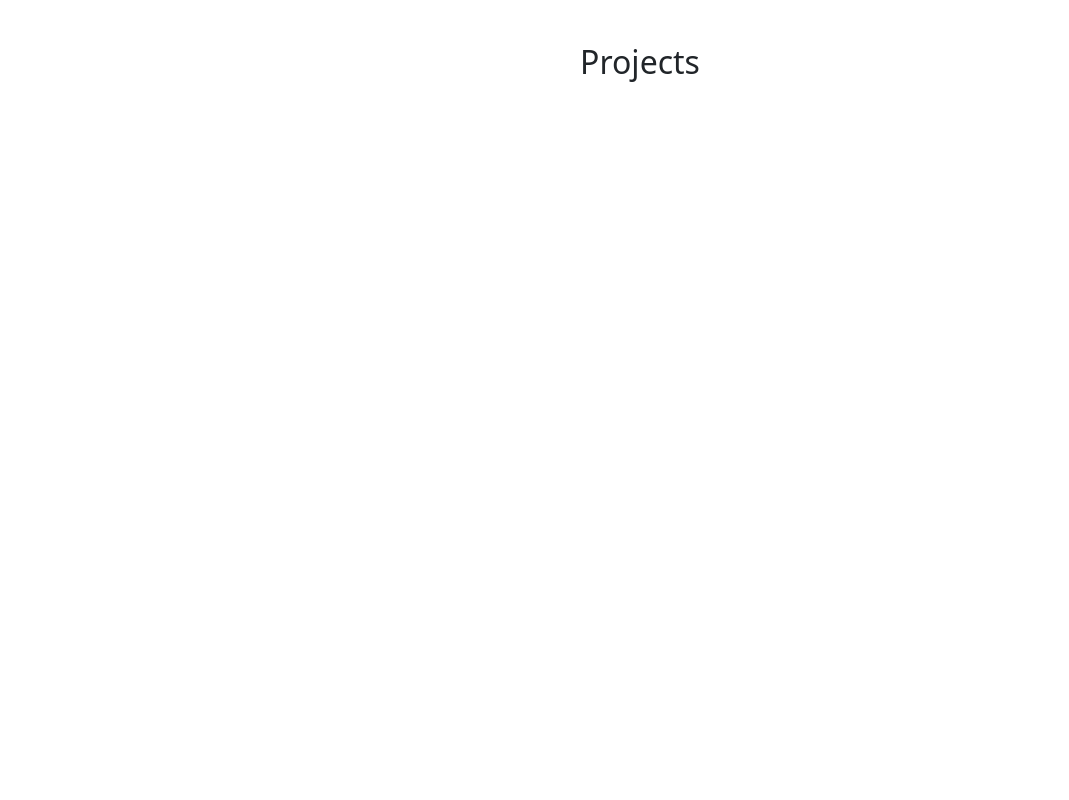
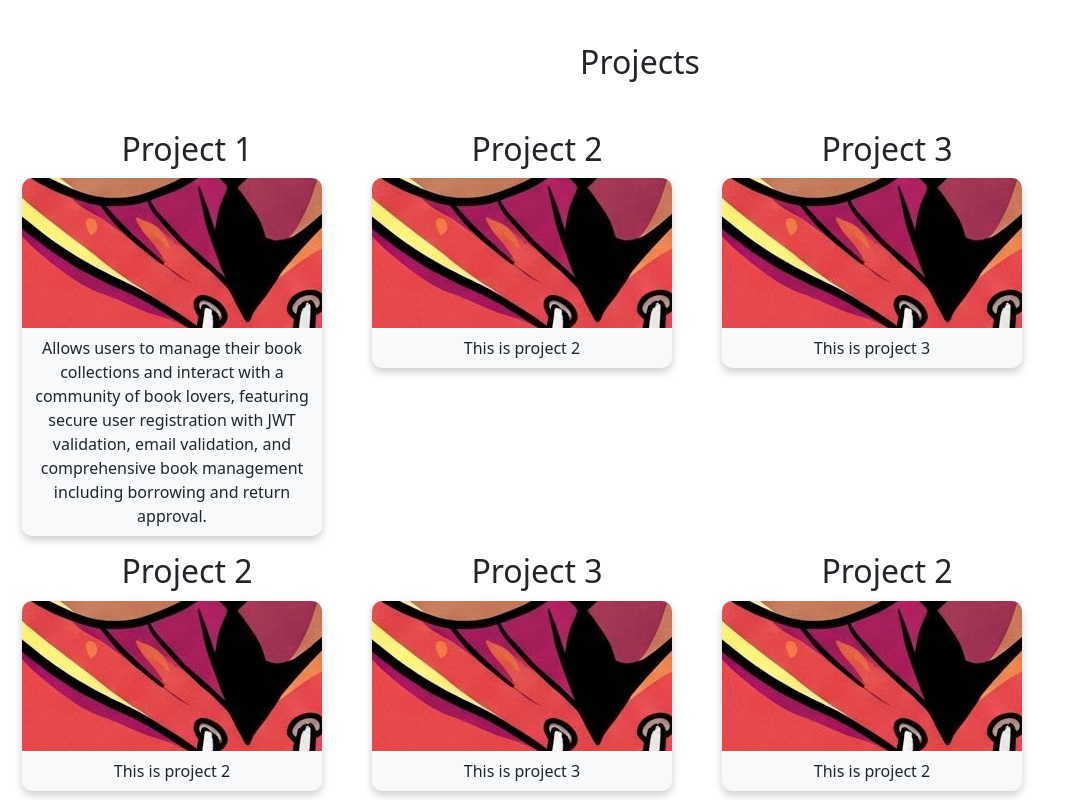
Before and after one commit to chintan-1/showcase-chintan, an Angular app: page / in a window 1280 px wide. Shown: the part 1140-1940 px from the top of the page, without its empty margins (0-1069 px from the left). Before the commit the page ends 1270 px from the top, so only its background shows below. Built offline with nearby package versions, Linux system fonts and the light colour scheme.

Commit message:
project section added

```diff
--- a/src/app/my-projects/my-projects.component.css
+++ b/src/app/my-projects/my-projects.component.css
@@ -0,0 +1,22 @@
+.card-full-box{
+    width: 350px;
+    height: auto;
+}
+
+.custom-body{
+    margin: 10px;
+    width: 300px;
+    height: auto;
+    border-radius: 10px;
+    box-shadow: 0 4px 8px 0 rgba(0,0,0,0.2);
+    transition: 0.3s;
+    background-color: #f8f9fa;
+}
+
+.bg-container{
+    width: 300px;
+    height: 150px;
+    border-radius: 10px 10px 0 0;
+    background-image: url(../../../public/image.jpeg);
+    background-position: center;
+}
--- a/src/app/my-projects/my-projects.component.html
+++ b/src/app/my-projects/my-projects.component.html
@@ -1 +1,10 @@
 <h2 class="text-center mt-5 mb-5"> Projects </h2>
+<div class="container-fluid d-flex flex-wrap">
+    <div class = "card-full-box" *ngFor="let project of projects">
+        <h2 class="text-center"> {{project.name}} </h2>
+        <div class="custom-body">
+            <div class="bg-container"></div>
+            <p class="text-center p-2"> {{project.description}} </p>
+        </div>
+    </div>
+</div>
--- a/src/app/my-projects/my-projects.component.ts
+++ b/src/app/my-projects/my-projects.component.ts
@@ -1,11 +1,53 @@
+import { NgFor } from '@angular/common';
 import { Component } from '@angular/core';
+
+interface Project {
+  name: string;
+  description: string;
+  technologies: string[];
+}
 
 @Component({
   selector: 'app-my-projects',
-  imports: [],
+  imports: [NgFor],
   templateUrl: './my-projects.component.html',
   styleUrl: './my-projects.component.css'
 })
 export class MyProjectsComponent {
-
+  projects: Project[];
+  constructor() {
+    this.projects = [{
+      name: 'Project 1',
+      description: "Allows users to manage their book collections and interact with a community of book\
+                lovers, featuring secure user registration with JWT validation, email validation, and comprehensive book\
+                management including borrowing and return approval.",
+      technologies: ['Angular', 'Firebase']
+    }, {
+      name: 'Project 2',
+      description: 'This is project 2',
+      technologies: ['React', 'Node']
+    }, {
+      name: 'Project 3',
+      description: 'This is project 3',
+      technologies: ['Vue', 'MongoDB']
+    }, {
+      name: 'Project 2',
+      description: 'This is project 2',
+      technologies: ['React', 'Node']
+    }, {
+      name: 'Project 3',
+      description: 'This is project 3',
+      technologies: ['Vue', 'MongoDB']
+    }
+    , {
+      name: 'Project 2',
+      description: 'This is project 2',
+      technologies: ['React', 'Node']
+    }, {
+      name: 'Project 3',
+      description: 'This is project 3',
+      technologies: ['Vue', 'MongoDB']
+    }
+  ]
+  }
 }
```
